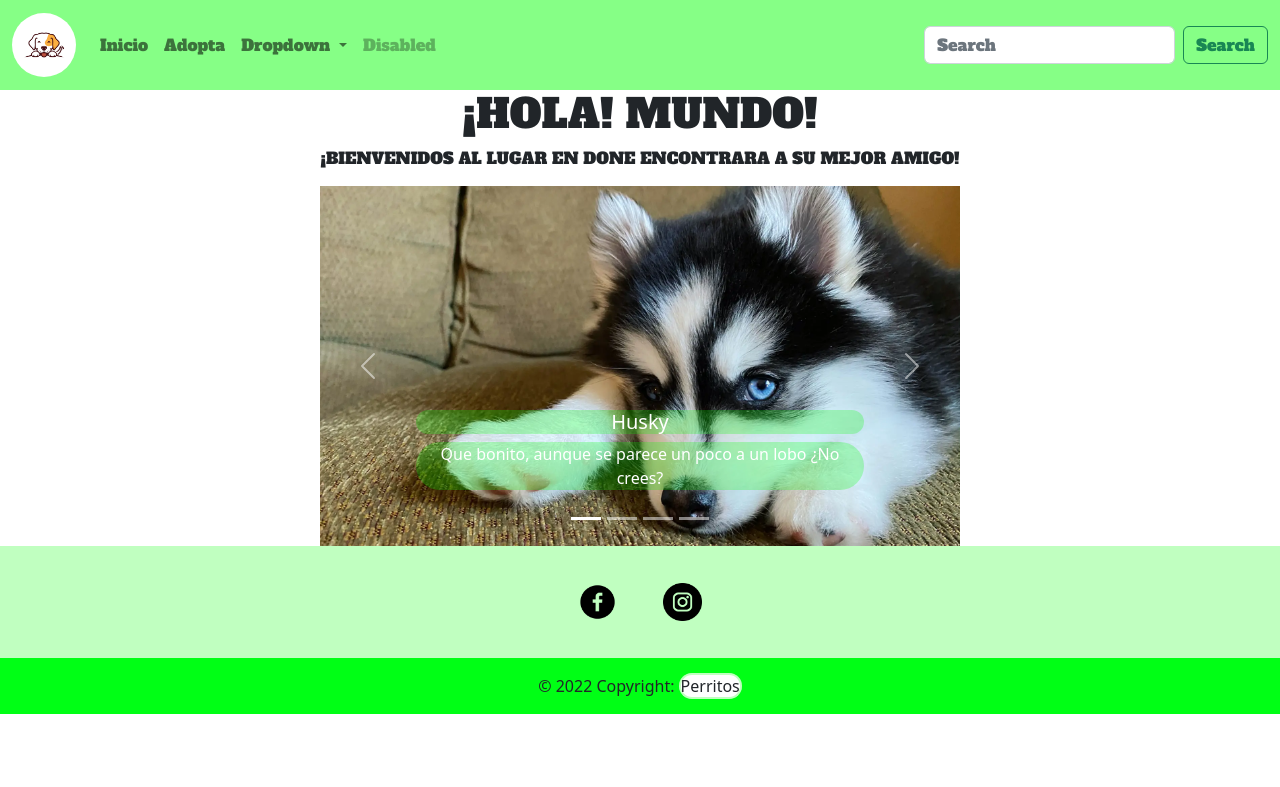
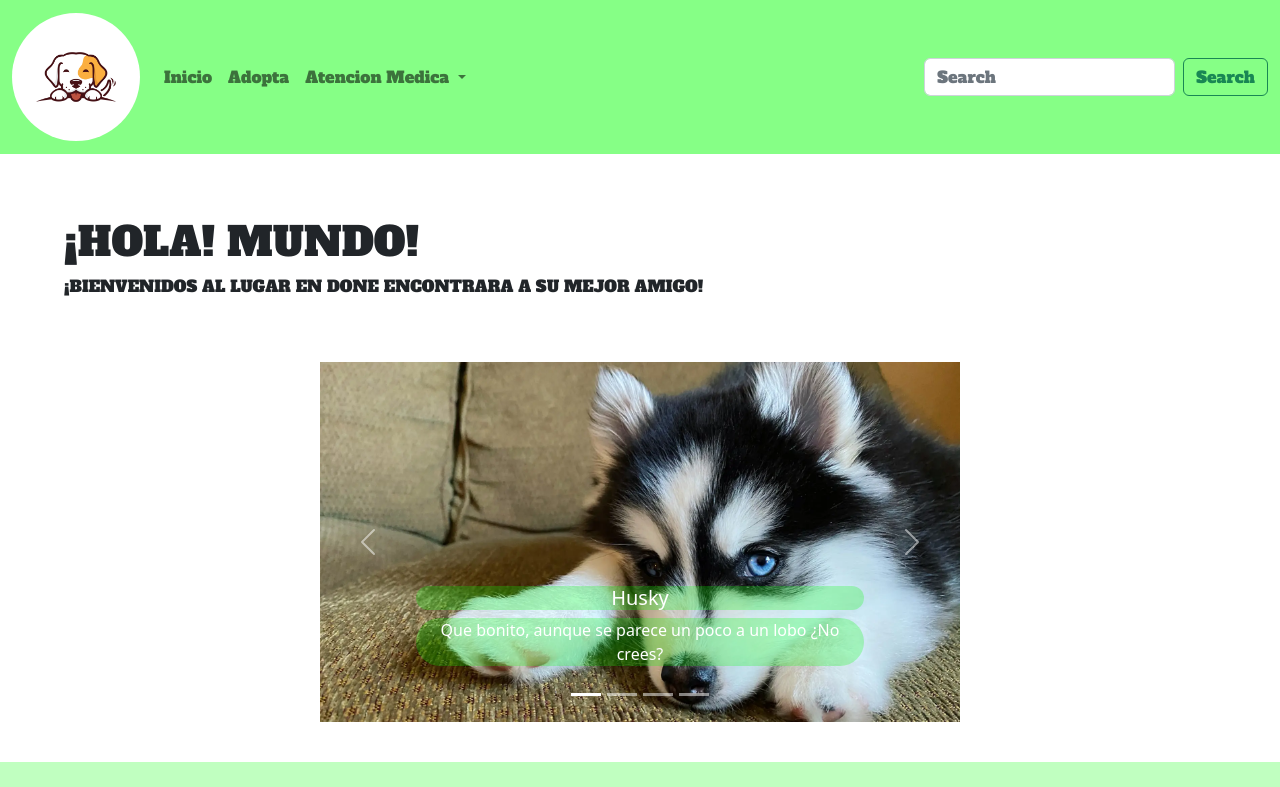
Before and after one commit to JesusIranzo/perritosEntregable, a plain HTML site: page index.html in a window 1280 px wide. Shown: the top 787 px of the page. Drawn offline with nearby package versions, Linux system fonts and the light colour scheme.

Commit message:
Probando algunas cosas

```diff
--- a/css/style.css
+++ b/css/style.css
@@ -5,7 +5,7 @@
     font-family: 'Alfa Slab One';
 }
 .navbar-brand img {
-    width: 5vw;
+    width: 10vw;
     border-radius: 5vw;
 }
 .ancho-carousel {
@@ -25,14 +25,16 @@
 .ancho-carousel img{
     width:50vw;
 }
-.container {
+.container1 {
+    margin: 5vw;
     font-family: 'Alfa Slab One';
 }
 .footer img {
-    width: 3vw;
+    width: 5vw;
 }
 .footer {
     background-color: rgba(0, 255, 0, 0.247);
+    margin-top: 5vh;
 }
 .copy {
     background-color: rgb(0, 255, 21);
--- a/index.html
+++ b/index.html
@@ -34,19 +34,16 @@
                         <li class="nav-item dropdown">
                             <a class="nav-link dropdown-toggle" href="#" role="button" data-bs-toggle="dropdown"
                                 aria-expanded="false">
-                                Dropdown
+                                Atencion Medica
                             </a>
                             <ul class="dropdown-menu">
-                                <li><a class="dropdown-item" href="#">Action</a></li>
-                                <li><a class="dropdown-item" href="#">Another action</a></li>
+                                <li><a class="dropdown-item" href="#">Doctores</a></li>
+                                <li><a class="dropdown-item" href="#">Consulta</a></li>
                                 <li>
                                     <hr class="dropdown-divider">
                                 </li>
-                                <li><a class="dropdown-item" href="#">Something else here</a></li>
+                                <li><a class="dropdown-item" href="#">Medicamentos</a></li>
                             </ul>
-                        </li>
-                        <li class="nav-item">
-                            <a class="nav-link disabled">Disabled</a>
                         </li>
                     </ul>
                     <form class="d-flex" role="search">
@@ -58,9 +55,9 @@
         </nav>
     </header>
     <Main>
-        <div class="container">
-            <h1 class="text-uppercase row">¡Hola! Mundo!</h1>
-            <p class="text-uppercase row">¡Bienvenidos al lugar en done encontrara a su mejor amigo!</p>
+        <div class="container1">
+            <h1 class="text-uppercase ">¡Hola! Mundo!</h1>
+            <p class="text-uppercase ">¡Bienvenidos al lugar en done encontrara a su mejor amigo!</p>
         </div>
         <div id="carouselExampleCaptions" class="carousel slide ancho-carousel" data-bs-ride="false">
             <div class="carousel-indicators">
```
